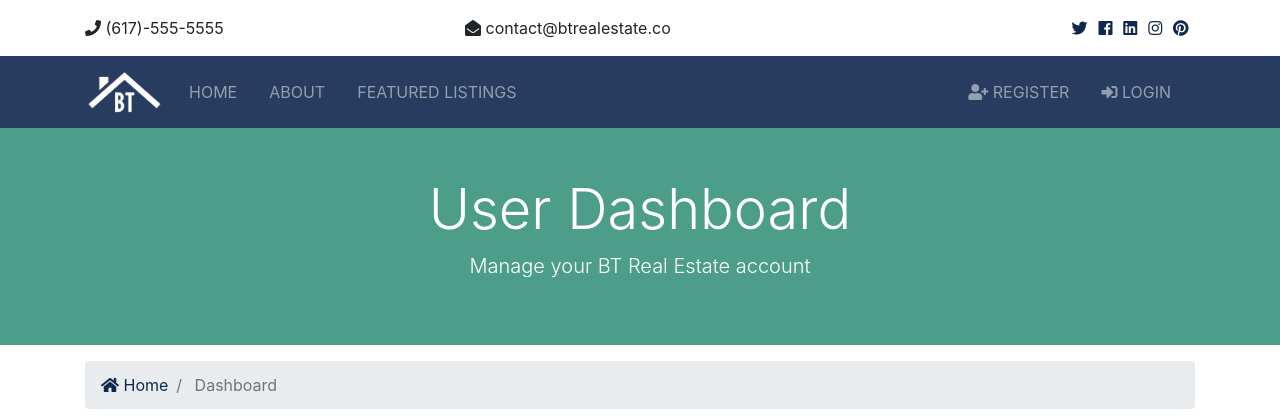
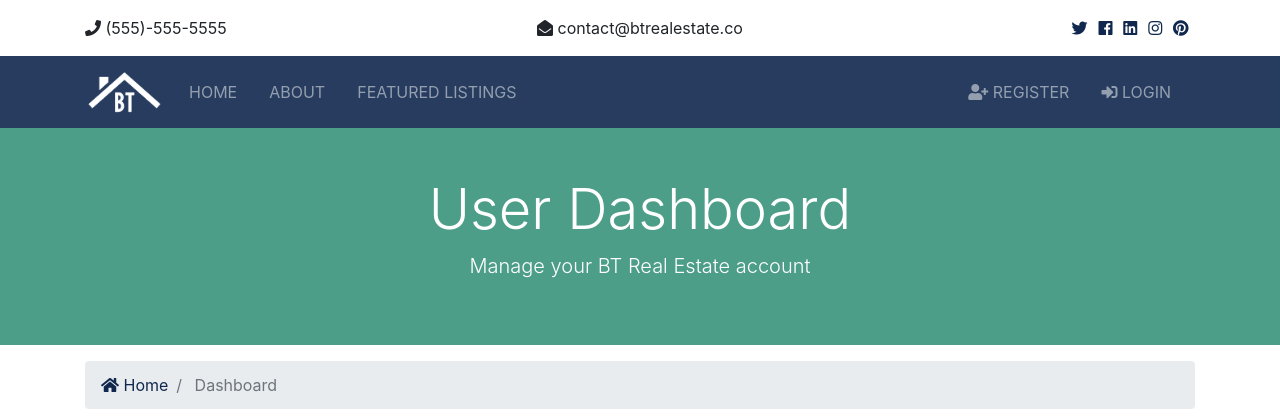
Before and after one commit to d-winch/Django_Real_Estate, a Django app: page /accounts/dashboard in a window 1280 px wide. Shown: the top 420 px of the page. Run offline with Django 3.2, Linux system fonts and the light colour scheme; data that the repository does not hold is empty; some libraries are stand-ins or nearby versions.

Commit message:
Centered top bar email address

```diff
--- a/templates/partials/_topbar.html
+++ b/templates/partials/_topbar.html
@@ -3,9 +3,9 @@
     <div class="container">
         <div class="row">
             <div class="col-md-4">
-                <i class="fas fa-phone"></i> (617)-555-5555
+                <i class="fas fa-phone"></i> (555)-555-5555
             </div>
-            <div class="col-md-4">
+            <div class="col-md-4" style="text-align:center">
                 <i class="fas fa-envelope-open"></i> contact@btrealestate.co
             </div>
             <div class="col-md-4">
```
